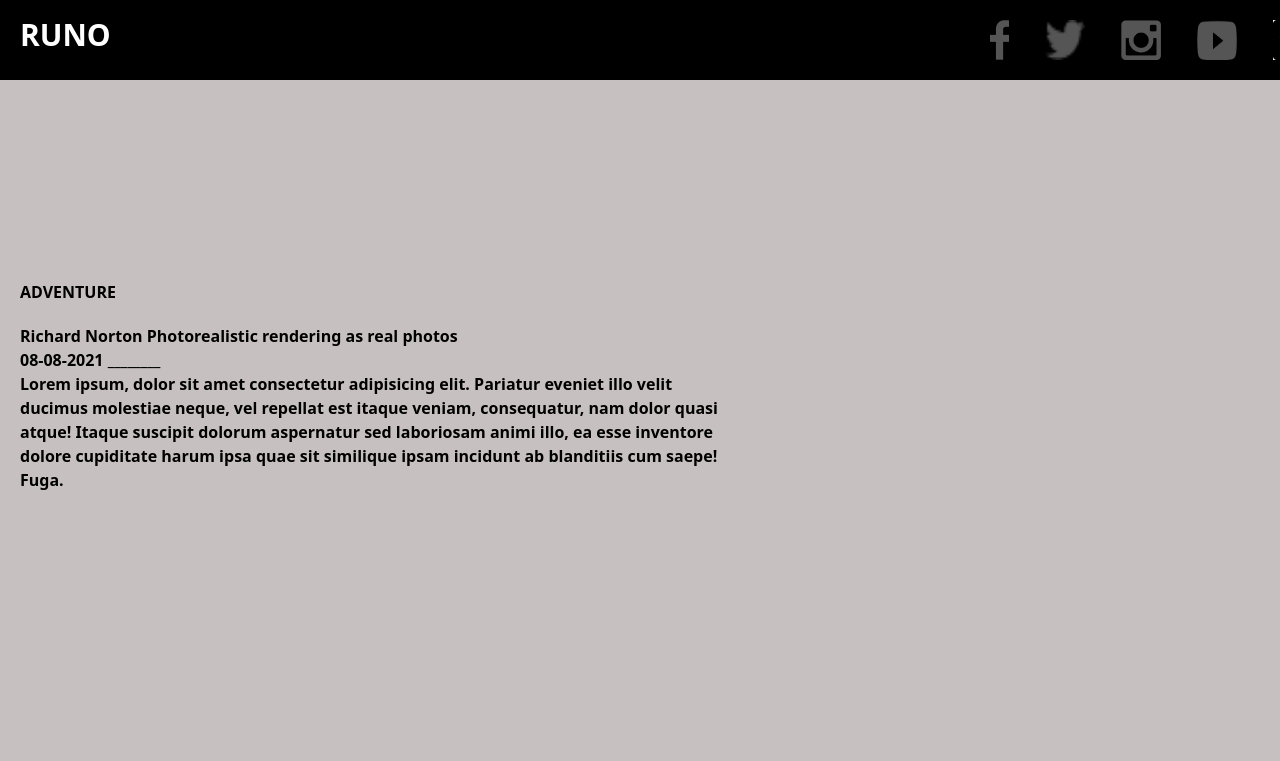
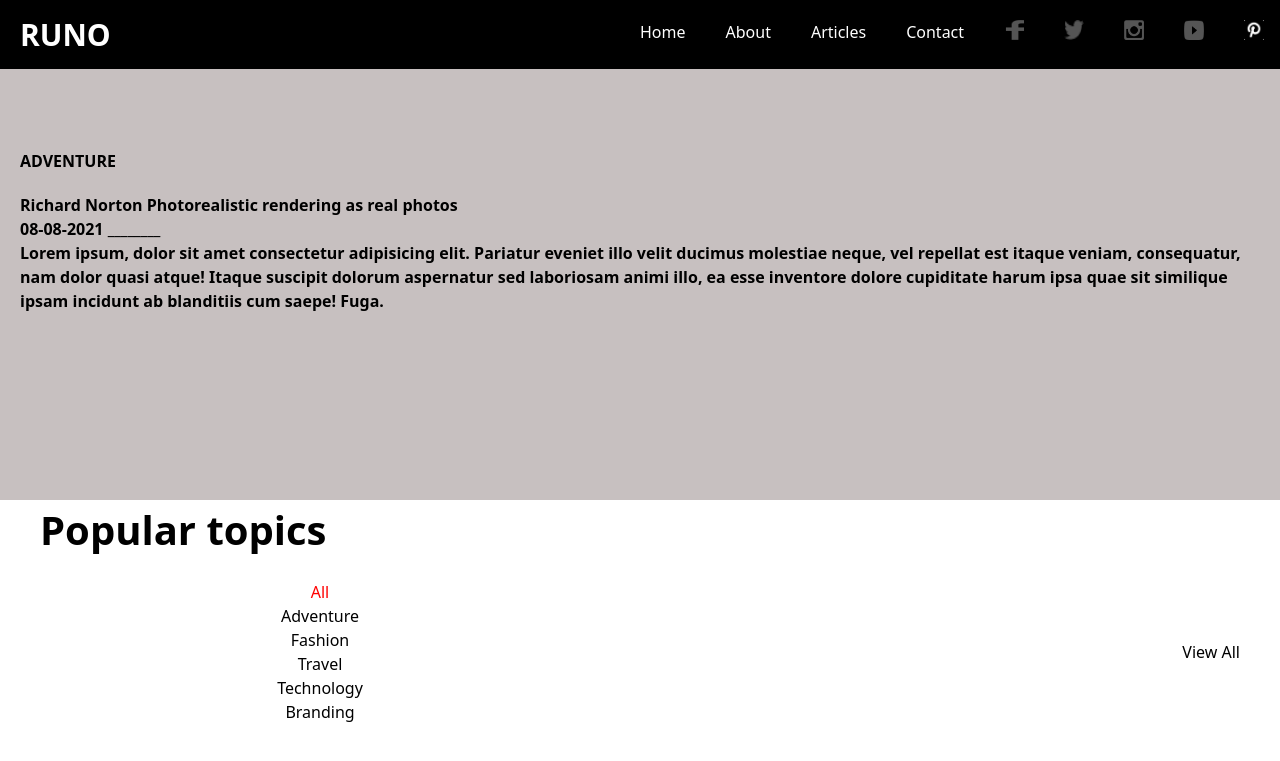
Before and after one commit to Folakl/blog-website, a website: page pages/Adventures.html in a window 1280 px wide. Shown: the top 761 px of the page. Drawn offline with Linux system fonts and the light colour scheme; files whose address does not match are found by name.

Commit message:
made adjustment

```diff
--- a/pages/Adventures.html
+++ b/pages/Adventures.html
@@ -6,23 +6,23 @@
     <title>Runo page 2</title>
     <link rel="stylesheet" href="/dist/output.css">
 </head>
-<body>
-    <div class="bg-[#c7c0c0] h-screen " >
-        <div class="grid grid-cols-2 bg-[black]">
+<body class="m-0 p-0 box-border overflow-x-hidden">
+    <div class="bg-[#c7c0c0] h-[500px]  " >
+        <div class="grid grid-cols-2 bg-[black] text-white">
           <h4 class="w-[30%] px-5 text-[30px] py-3 font-bold text-white">RUNO</h4>
-          <div class="flex gap-9 w-[70%]  py-5">
+          <div class="flex gap-10 w-[70%]  py-5">
           <h3 class="" >Home</h3>
           <h3>About</h3>
           <h3>Articles</h3>
           <h3>Contact </h3>
-          <img src="/Assets//Vectorfb.png" class=" h-[40px] w-[40px]" alt="">
-          <img src="/Assets/Vector (4).png" class="h-[40px] w-[40px]"  alt="">
-          <img src="/Assets/VectorIg - Copy.png" class="h-[40px] w-[40px]"  alt="">
-          <img src="/Assets/Vectoryoutube.png" class="h-[40px] w-[40px]"  alt="">
-          <img src="/Assets/pinterest.jpeg" class="h-[40px] w-[40px]"   alt="">
+          <img src="/Assets//Vectorfb.png" class=" h-[20px] w-[20px]" alt="">
+          <img src="/Assets/Vector (4).png" class="h-[20px] w-[20px]"  alt="">
+          <img src="/Assets/VectorIg - Copy.png" class="h-[20px] w-[20px]"  alt="">
+          <img src="/Assets/Vectoryoutube.png" class="h-[20px] w-[20px]"  alt="">
+          <img src="/Assets/pinterest.jpeg" class="h-[20px] w-[20px]"   alt="">
           </div>
         </div>
-          <div class=" font-bold mt-[200px] pl-5  ">
+          <div class=" font-bold mt-20 pl-5  ">
             <div class="my-5">
               <h3 >ADVENTURE</h3>
             </div>
@@ -136,7 +136,7 @@
                 </div>
           </div>
    </div>
-   <div class="grid grid-cols-4 mt-10">
+   <div class="grid lg:grid-cols-4 md:grid-cols-4  mt-10">
 
     <div class=" w-full mx-10 h-[50px] flex">
         <img src="/Assets/Vectoryoutube.png" class="w-[50x] h-[50px] rounded-lg" alt="">
@@ -166,6 +166,7 @@
         <h3>Thinker and Designer</h3>
         </div>
    </div>
+
   <div class="bg-black w-screen h-[900px] text-white mt-10 flex justify-center">
     <div class=" font-bold w-[800px]   mt-[200px] pl-5 text-center ">
         <div >
@@ -182,8 +183,8 @@
   </div>
 
   <!-- Editor Picks -->
-  <div class="grid lg:grid-cols-2 md:grid-cols-2 grid-cols-1 gap-5 mt-10 mx-10">
-    <div class="h-[350px] w-[350px] rounded-md bg-cover" style="background-image: url(/Assets/Lemon\ Ceramic\ Platters.jpg);">
+  <div class="grid lg:grid-cols-2 md:grid-cols-2 grid-cols-1 gap-5 mt-10 mx-10 ">
+    <div class="h-[500px] w-[500px] rounded-md bg-cover" style="background-image: url(/Assets/Lemon\ Ceramic\ Platters.jpg);">
         <div class="flex gap-5  ">
             <button class="w-[80px]   border- bg-[#97d997] mt-3 rounded-md ">Fashion</button>
             <button class="w-[80px]   border- bg-[#97d997] mt-3 rounded-md ">Adventure</button>
@@ -254,7 +255,7 @@
 
   </div>
   </div>
-    <div class=>
+    <div>
       <div class="bg-[grey]  lg:w-screen md:w-[970px] w-screen h-[80px] text-white">
         <h3 class="mx-10 py-5"> 2025 | Royam studios</h3>
         <div class="ml-[900px] py-5">
--- a/scripts/index.js
+++ /dev/null
@@ -1,6 +0,0 @@
- const products = [
-    {
-      p:1,
-      Image:''
-    }
- ]
```
Also changed, not shown: index.html (+1 -1 lines), dist/output.css. Lines whose indentation alone changed are shown as unchanged.
